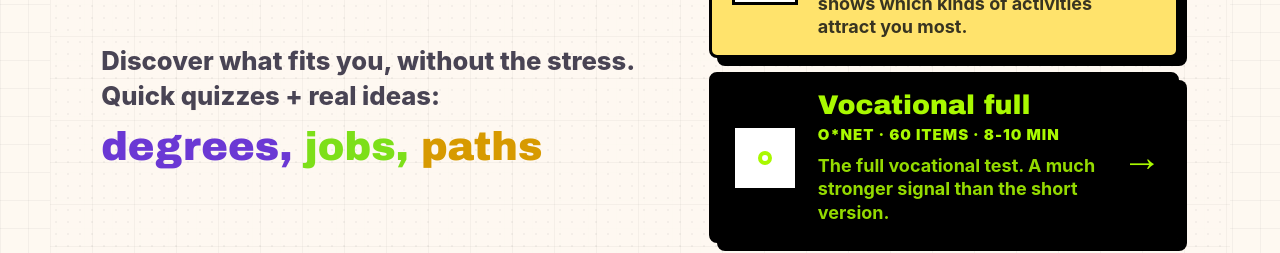
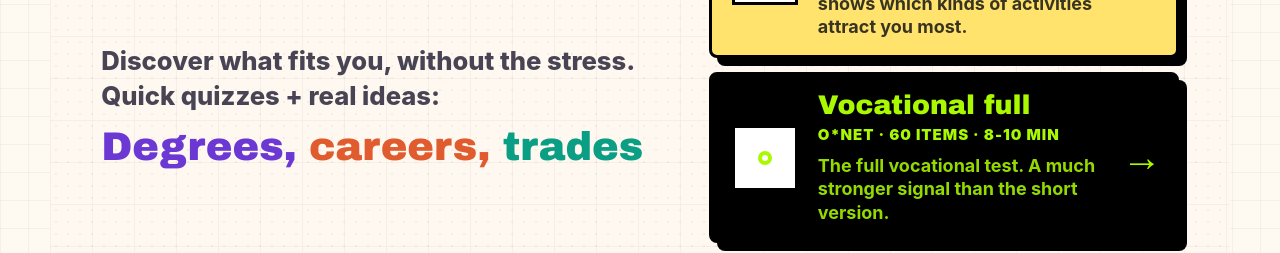
Before and after one commit to adichiriac/CeSaFiu, a Next.js app in the folder apps/web/: page /en in a window 1280 px wide. Shown: the part 920-1173 px from the top of the page. Built offline with nearby package versions, Linux system fonts and the light colour scheme; no server answers.

Commit message:
ux: homepage lead highlights — text + color update
- RO: facultăți/meserii/parcursuri → Facultăți/cariere/meserii
- EN: degrees/jobs/paths → Degrees/careers/trades
- Colors: neon green + dark gold → coral (#e05c2f) + teal (#0a9e84)

```diff
--- a/apps/web/messages/en.json
+++ b/apps/web/messages/en.json
@@ -16,9 +16,9 @@
     "titleLine3": "when I",
     "titleLine4": "grow up?",
     "leadPrefix": "Discover what fits you, without the stress. Quick quizzes + real ideas:",
-    "leadHighlight1": "degrees,",
-    "leadHighlight2": "jobs,",
-    "leadHighlight3": "paths",
+    "leadHighlight1": "Degrees,",
+    "leadHighlight2": "careers,",
+    "leadHighlight3": "trades",
     "tests": [
       {
         "id": "scenarii",
--- a/apps/web/messages/ro.json
+++ b/apps/web/messages/ro.json
@@ -16,9 +16,9 @@
     "titleLine3": "când mă",
     "titleLine4": "fac mare?",
     "leadPrefix": "Descoperă ce ți se potrivește, fără stres. Quiz-uri rapide + idei reale:",
-    "leadHighlight1": "facultăți,",
-    "leadHighlight2": "meserii,",
-    "leadHighlight3": "parcursuri",
+    "leadHighlight1": "Facultăți,",
+    "leadHighlight2": "cariere,",
+    "leadHighlight3": "meserii",
     "tests": [
       {
         "id": "scenarii",
--- a/apps/web/src/app/globals.css
+++ b/apps/web/src/app/globals.css
@@ -1147,11 +1147,11 @@ h1 {
 }
 
 .toneGreen {
-  color: #7ddf19;
+  color: #e05c2f;
 }
 
 .toneYellow {
-  color: #d79a00;
+  color: #0a9e84;
 }
 
 .prototypeTestRail {
```
